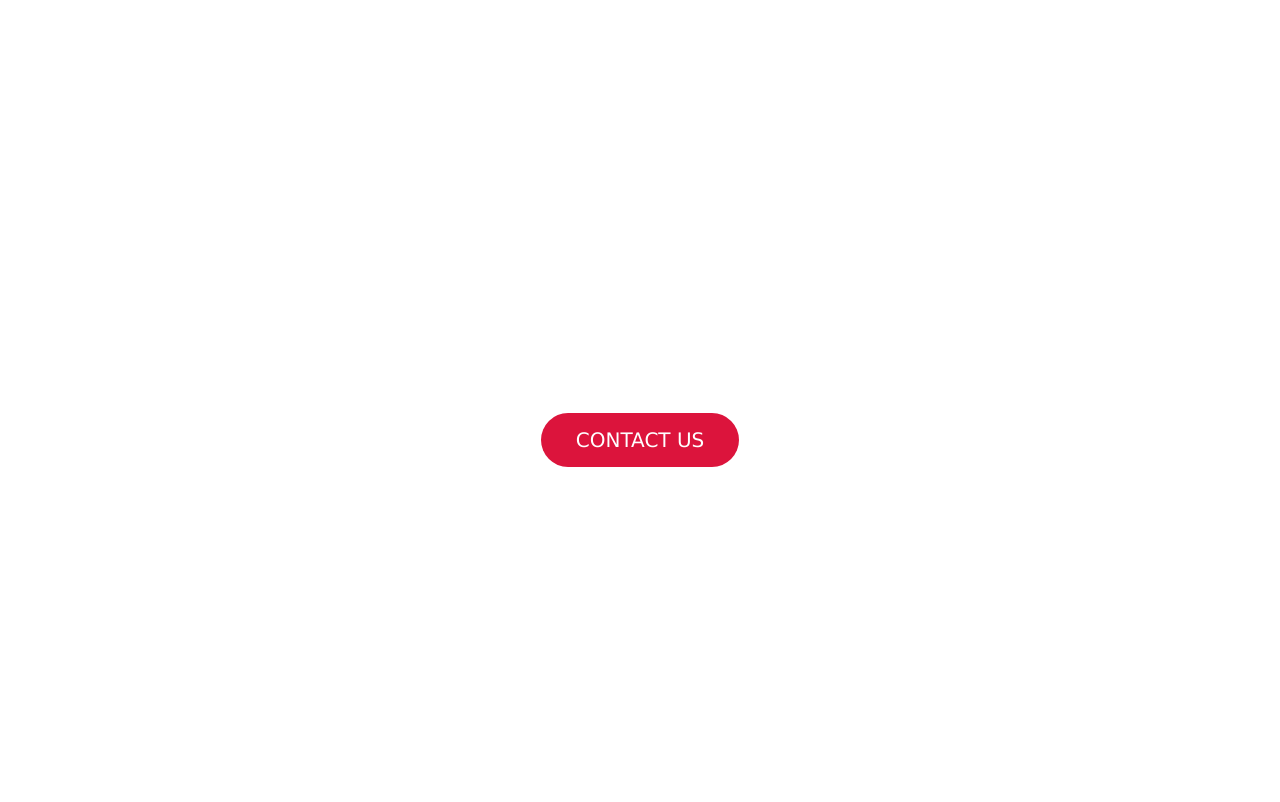
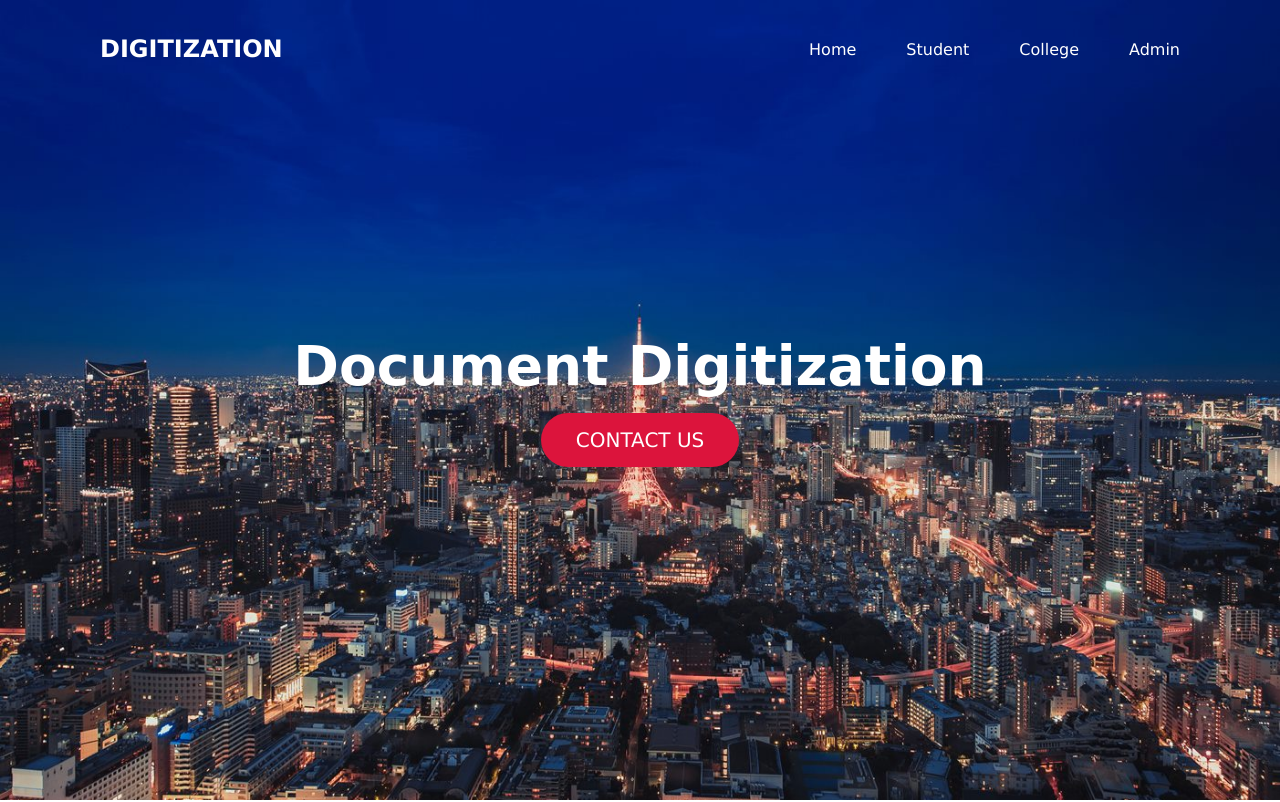
Before and after one commit to SwapnilKotkar/digidocs, a plain HTML site: page index.html in a window 1280 px wide. Shown: the top 802 px of the page. Drawn offline with Linux system fonts and the light colour scheme; a web font is replaced by a local one.

Commit message:
Update style.css

```diff
--- a/style.css
+++ b/style.css
@@ -113,7 +113,7 @@ section p {
 }
 
 .banner-area .banner-img {
-  background-image: url(digidocs/blob/gh-docs/city.jpg);
+  background-image: url(https://github.com/SwapnilKotkar/digidocs/blob/gh-docs/city.jpg);
   position: absolute;
   top: 0px;
   left: 0;
```
